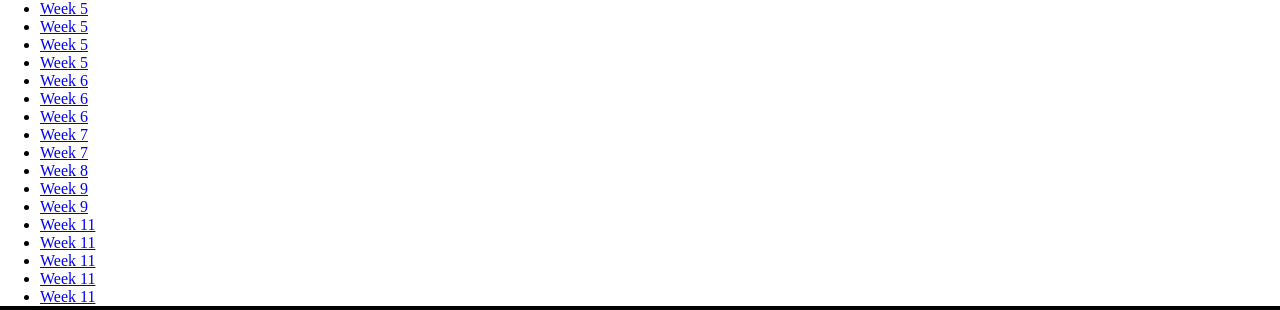
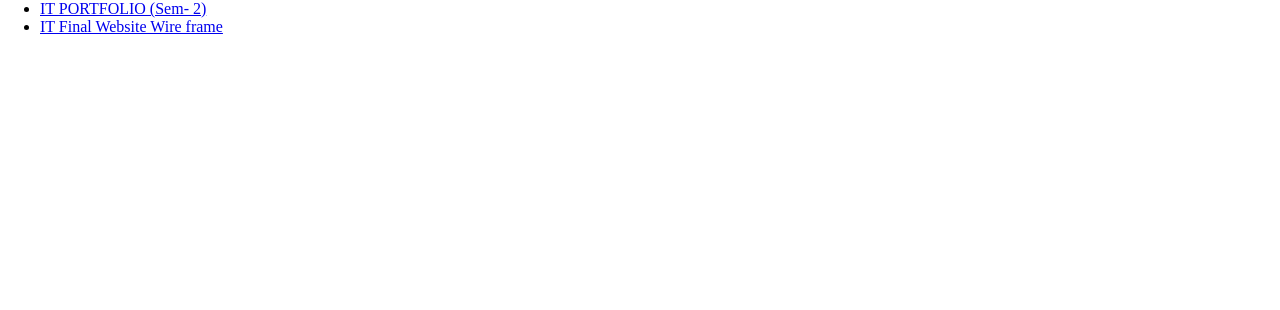
Before and after one commit to Dark-Hunter7/Dark-Hunter7.github.io, a plain HTML site: page portfolio.html in a window 1280 px wide. Shown: the part 80-390 px from the top of the page. Drawn offline with Linux system fonts and the light colour scheme.

Commit message:
Seventh commit

```diff
--- a/portfolio.html
+++ b/portfolio.html
@@ -21,28 +21,12 @@
         </nav>
     </header>
 
-    <section class="Weeks">
+    <div class="Weeks">
         <ul>
-            <li><a href="Week 5 Exercise- 1.html" target="_blank">Week 5</a></li>
-            <li><a href="Week 5 Exercise- 2.html" target="_blank">Week 5</a></li>
-            <li><a href="Week 5 Exercise- 3 Page 1.html" target="_blank">Week 5</a></li>
-            <li><a href="Week 5 Exercise- 3 Page 2.html" target="_blank">Week 5</a></li>
-            <li><a href="Week 6 Exercise- 1.html" target="_blank">Week 6</a></li>
-            <li><a href="Week 6 Exercise- 2.html" target="_blank">Week 6</a></li>
-            <li><a href="Week 6 Exercise- 3.html" target="_blank">Week 6</a></li>
-            <li><a href="Week 7 Exercise- 1.html" target="_blank">Week 7</a></li>
-            <li><a href="Week 7 Exercise- 2.html" target="_blank">Week 7</a></li>
-            <li><a href="Week 8 index.html" target="_blank">Week 8</a></li>
-            <li><a href="Week 9 Ex-1.html" target="_blank">Week 9</a></li>
-            <li><a href="Week 9 Ex-2.html" target="_blank">Week 9</a></li>
-
-            <li><a href="Week 11 Ex-1.html" target="_blank">Week 11</a></li>
-            <li><a href="Week 11 Ex-2.html" target="_blank">Week 11</a></li>
-            <li><a href="Week 11 Ex-3.html" target="_blank">Week 11</a></li>
-            <li><a href="Week 11 Ex-4.html" target="_blank">Week 11</a></li>
-            <li><a href="Week 11 Ex-5.html" target="_blank">Week 11</a></li>
+            <li><a href="IT PORTFOLIO (Sem- 2)/" target="_blank">IT PORTFOLIO (Sem- 2)</a></li>
+            <li><a href="IT Final Website Wire frame/" target="_blank">IT Final Website Wire frame</a></li>
         </ul>
-    </section>
+    </div>
 
     <footer>
       <div class="footer-social">
--- a/styleportfolio.css
+++ b/styleportfolio.css
@@ -1,4 +1,11 @@
 * {
+    margin: 0;
+}
+
+body {
+    display: flex;
+    flex-direction: column;
+    min-height: 100vh;
     margin: 0;
 }
 
@@ -59,7 +66,7 @@ footer {
     background-color: black;
     color: white;
     padding: 10px;
-
+    margin-top: auto;
 }
 
 .footer-social ul {
```
Also changed, not shown: IT Final Website Wire frame/about.html.png (added), IT Final Website Wire frame/contactus.html.png (added), IT Final Website Wire frame/home.html.png (added), IT Final Website Wire frame/menu.html.png (added), IT Final Website Wire frame/reservation.html.png (added), 1 other file.
